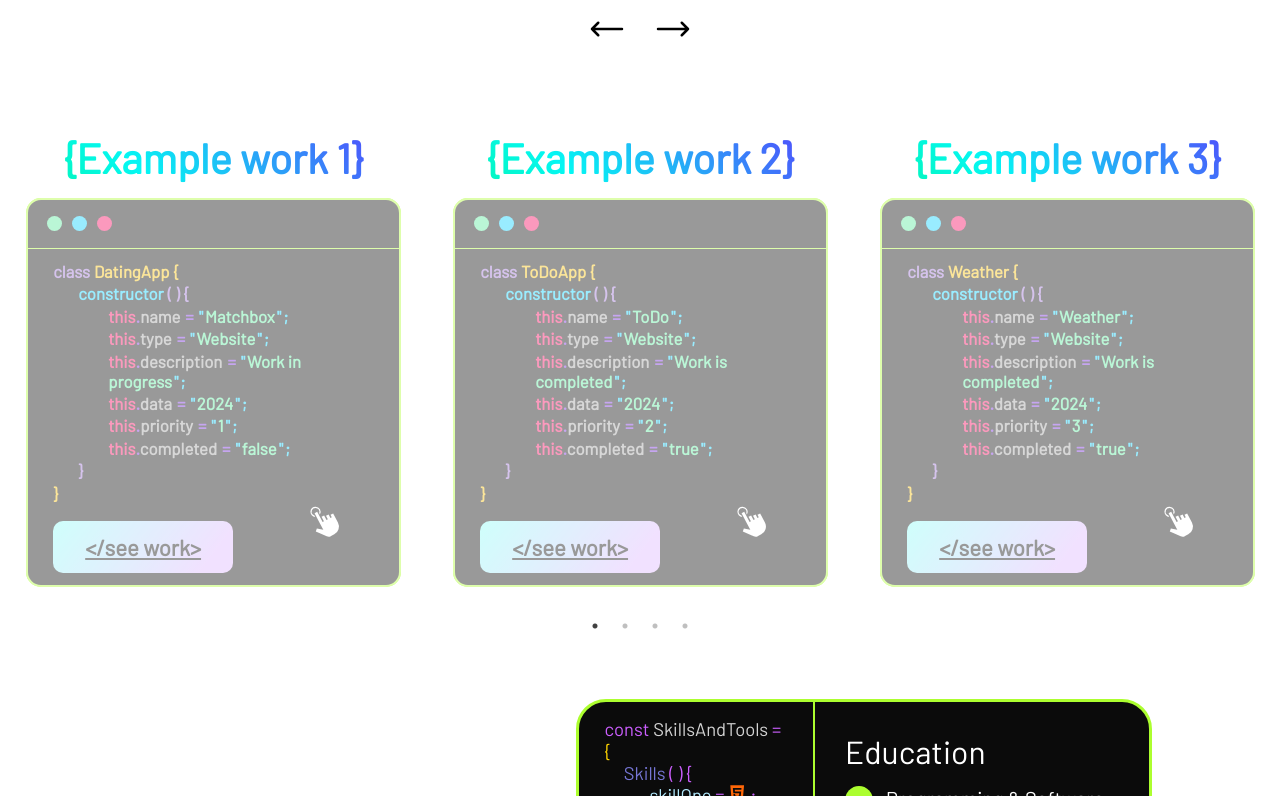
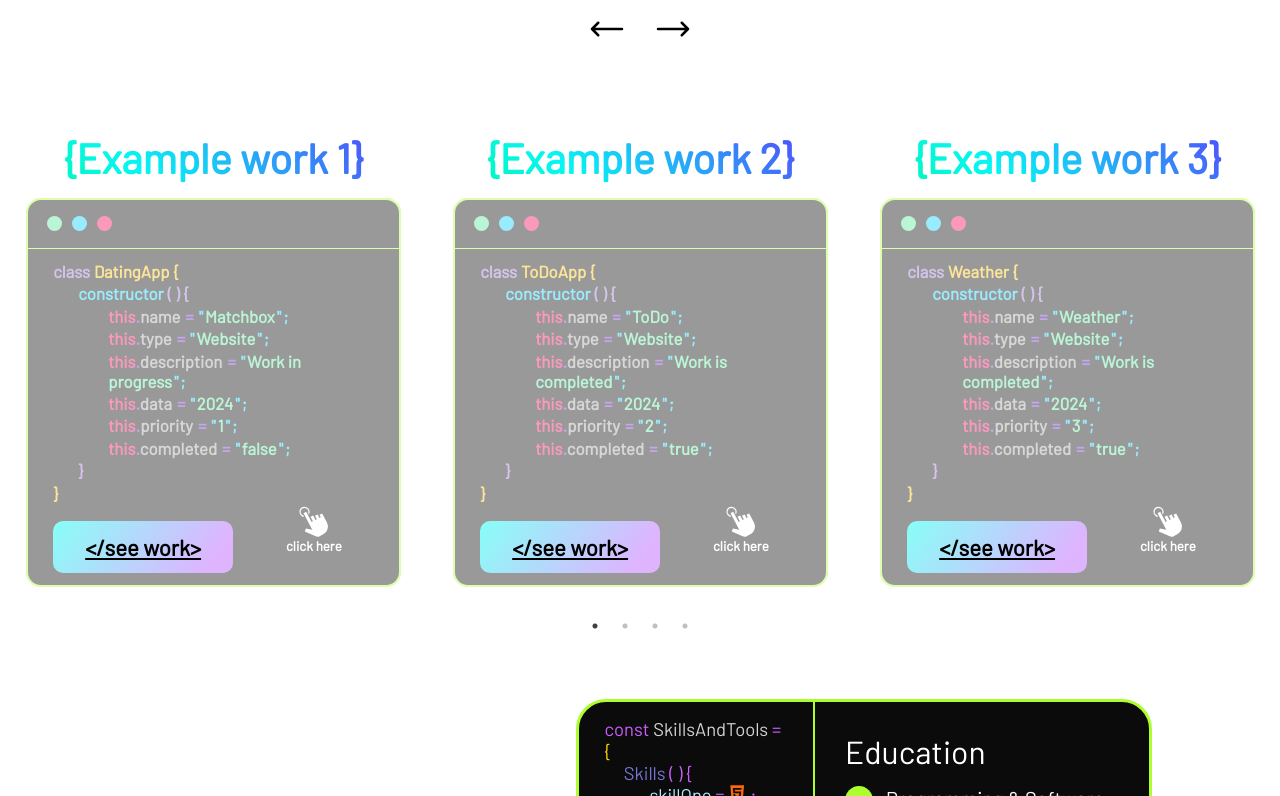
Before and after one commit to DmitryBatrakov/portfolio, a React (Create React App) app: page / in a window 1280 px wide. Shown: the part 974-1770 px from the top of the page. Built offline with nearby package versions, Linux system fonts and the light colour scheme.

Commit message:
commit 52

```diff
--- a/src/modules/components/button/Button.js
+++ b/src/modules/components/button/Button.js
@@ -1,5 +1,6 @@
 import './button.scss';
-import { HashLink as Link } from 'react-router-hash-link';
+// import { HashLink as Link } from 'react-router-hash-link';
+import { Link as ScrollLink } from 'react-scroll';
 
 export default function Button({ children, onClick, isActive, to, target }) {
 
@@ -19,14 +20,22 @@ export default function Button({ children, onClick, isActive, to, target }) {
         }
 
         return (
-            <Link
-                to={to}
+            // <Link
+            //     to={to}
+            //     className={isActive ? 'active' : 'button'}
+            //     onClick={onClick}
+            //     smooth
+            // >
+            //     {children}
+            // </Link>
+            <ScrollLink
+                to="contact"
+                smooth={true}
                 className={isActive ? 'active' : 'button'}
                 onClick={onClick}
-                smooth // добавляем плавную прокрутку
             >
                 {children}
-            </Link>
+            </ScrollLink>
         );
     }
 
--- a/src/modules/components/button/button.scss
+++ b/src/modules/components/button/button.scss
@@ -8,23 +8,18 @@
     font-size: clamp(1.125rem, 1.0393rem + 0.4286vw, 1.5rem);
     color: black;
     align-self: baseline;
-    z-index: 2;
-
-    // background:
-    // linear-gradient(127deg,
-    //     rgb(2, 255, 238), rgb(154, 24, 253) 85.71%),
-    // linear-gradient(90deg,
-    //     rgb(4, 247, 113), rgb(4, 247, 113) 20.71%),
-    // linear-gradient(336deg,
-    //     rgb(0, 255, 102), rgb(2, 255, 238) 85.71%);
+    z-index: 20;
     background: linear-gradient(127deg, rgb(135, 255, 247), rgb(222, 180, 255) 85.71%),
         linear-gradient(90deg, rgba(4, 247, 113), rgba(4, 247, 113) 20.71%),
         linear-gradient(336deg, rgba(0, 255, 102), rgba(2, 255, 238) 85.71%);
+    transition: 0.3s linear;
+
+    &:hover {
+
+        color: white;
+    }
 }
 
-.button:hover {
-    opacity: 0.8;
-}
 
 @media (max-width: 450px) {
     .button {
--- a/src/modules/components/works-section/worksList/WorksList.js
+++ b/src/modules/components/works-section/worksList/WorksList.js
@@ -46,7 +46,7 @@ const WorksList = ({ work, index, isSelected, handleSelectItem }) => {
                         <div className="blue circle"></div>
                         <div className="purple circle"></div>
                     </div>
-                    <div className="works" onClick={handleOpenModalWindow}>
+                    <div className="works" >
                         <div className="classLine">
                             <span className="model">{work.class.model}</span>
                             <span className="className">{work.class.className}</span>
@@ -134,7 +134,13 @@ const WorksList = ({ work, index, isSelected, handleSelectItem }) => {
                             >
                                 {buttonString}
                             </Button>
-                            <GiClick />
+                            <div
+                            onClick={handleOpenModalWindow}
+                            className="click-icon"
+                            >
+                                <GiClick />
+                                <span className="click-text">click here</span>
+                            </div>
                         </div>
                     </div>
                     {isOpen && (
@@ -144,8 +150,6 @@ const WorksList = ({ work, index, isSelected, handleSelectItem }) => {
                             handleOpen={handleOpenModalWindow}
                             work={work} />
                     )}
-
-
                 </div>
             </div>
         </section>
--- a/src/modules/components/works-section/worksList/worksList.scss
+++ b/src/modules/components/works-section/worksList/worksList.scss
@@ -79,9 +79,9 @@ $color-greenyellow: rgb(172, 254, 47);
                 padding: 1.5vh 2vw;
                 font-weight: 600;
 
-                &:hover{
-                    cursor: pointer;
-                }
+                // &:hover{
+                //     cursor: pointer;
+                // }
 
 
                 .button {
@@ -164,6 +164,23 @@ $color-greenyellow: rgb(172, 254, 47);
                     display: flex;
                     justify-content: space-between;
                     font-size: 2em;
+                    position: relative;
+
+                    .click-icon{
+                       display: flex;
+                       flex-direction: column;
+                       align-items: center;
+
+                        &:hover{
+                            cursor: pointer;
+                        }
+
+                        .click-text{
+                            font-size: .4em;
+                        }
+                    }
+
+
                 }
             }
         }
```
Also changed, not shown: src/modules/components/header/Header.js (+0 -71 lines).
